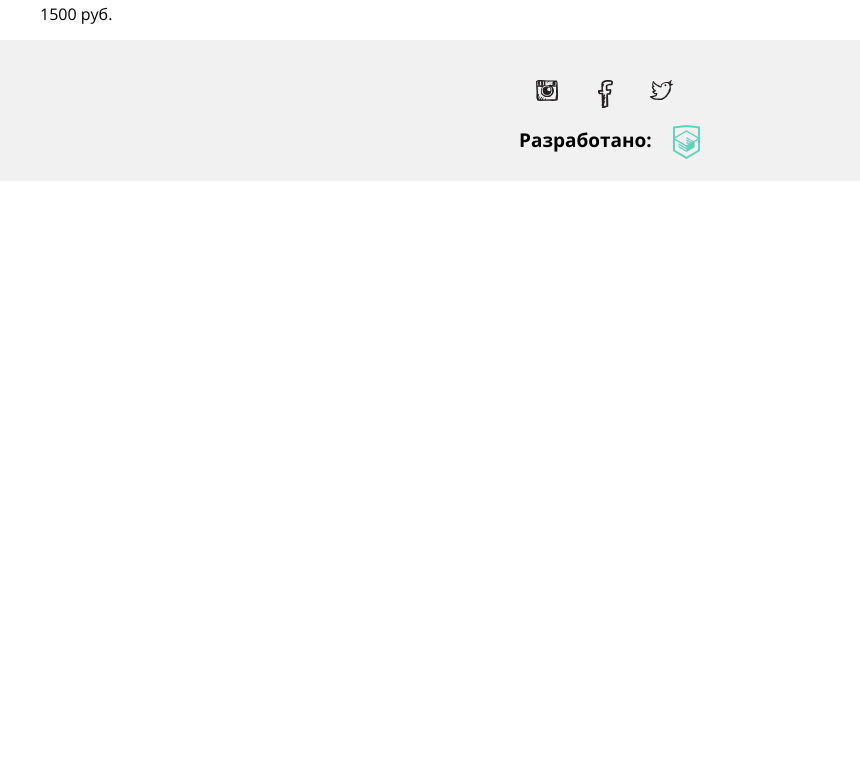
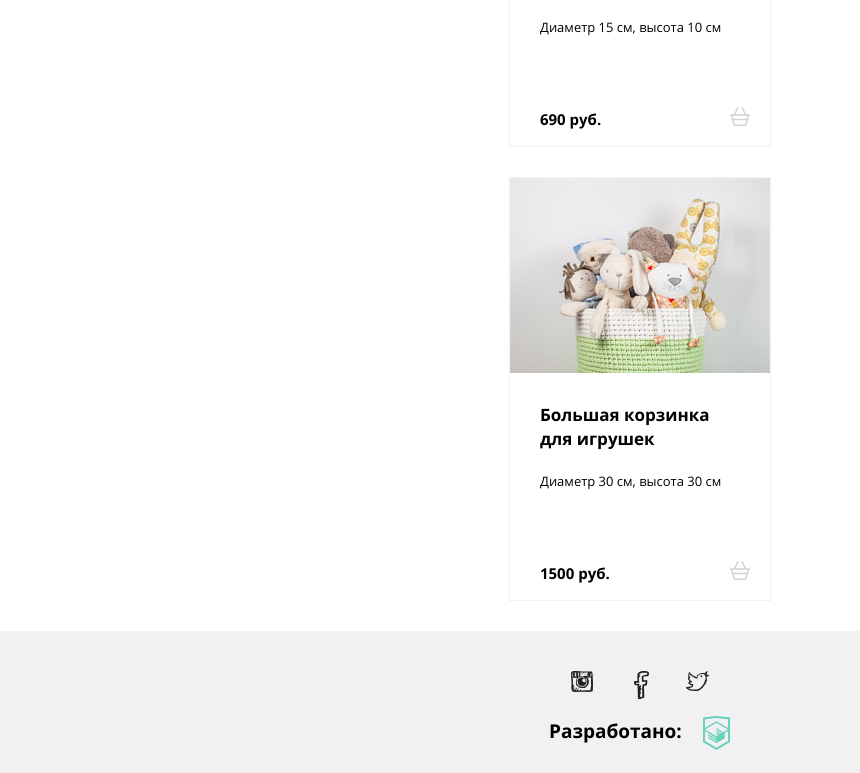
Before and after one commit to xlopok/915385-mishka-16, a website: page source/catalog.html in a window 1280 px wide. Shown: the part 1256-2029 px from the top of the page, without its empty margins (0-860 px from the left). Before the commit the page ends 1437 px from the top, so only its background shows below. Drawn offline with nearby package versions, Linux system fonts and the light colour scheme; files that its build step writes are made by us from their sources.

Commit message:
task1 completed

```diff
--- a/source/catalog.html
+++ b/source/catalog.html
@@ -38,13 +38,14 @@
     </header>
     <main class="page-main">
       <section class="catalog">
+        <div class="catalog__wrap">
           <h1 class="catalog__header">
             Каталог товаров
           </h1>
           <div class="catalog__wrap">
             <ul class="catalog__list">
               <li class="catalog__list-item catalog-item">
-              <img src="http://placehold.it/260x195" alt="Зайчик-попрыгайчик" width="260" height="195" class="catalog-item__image">
+                <img class="catalog__image" src="img/photo-hare-mobile@1x.jpg" alt="Зайчик-попрыгайчик" width="260" height="195" class="catalog-item__image">
                 <p class="catalog-item__name">
                   <span class="catalog-item__header">Зайчик-попрыгайчик</span>
                   <span class="catalog-item__desctiption">Рост 30 смб вес 200 г</span>
@@ -54,7 +55,7 @@
                 </p>
               </li>
               <li class="catalog__list-item catalog-item">
-              <img src="http://placehold.it/260x195" alt="Корзинка для белья" width="260" height="195" class="catalog-item__image">
+                <img class="catalog__image" src="img/photo-bowl-mobile@1x.jpg" alt="Корзинка для белья" width="260" height="195" class="catalog-item__image">
                 <p class="catalog-item__name">
                   <span class="catalog-item__header">Корзинка для белья</span>
                   <span class="catalog-item__desctiption">Диаметр 15 см, высота 10 см</span>
@@ -64,7 +65,7 @@
                 </p>
               </li>
               <li class="catalog__list-item catalog-item">
-              <img src="http://placehold.it/260x195" alt="Большая корзинка для игрушек" width="260" height="195" class="catalog-item__image">
+                <img class="catalog__image" src="img/photo-toys-mobile@1x.jpg" alt="Большая корзинка для игрушек" width="260" height="195" class="catalog-item__image">
                 <p class="catalog-item__name">
                   <span class="catalog-item__header">Большая корзинка для игрушек</span>
                   <span class="catalog-item__desctiption">Диаметр 30 см, высота 30 см</span>
@@ -74,6 +75,7 @@
                 </p>
               </li>
             </ul>
+          </div>
         </div>
       </section>
     </main>
--- /dev/null
+++ b/source/sass/blocks/catalog.catalog.scss
@@ -0,0 +1,91 @@
+.catalog__wrap {
+  width: 320px;
+  margin: 0 auto;
+}
+
+.catalog__header {
+  @include centered;
+
+  background-color: $light-gray;
+  font-family: $osb;
+  font-size: 27px;
+  line-height: 30px;
+  height: 177px;
+  margin: 0;
+  margin-bottom: 30px;
+}
+
+.catalog__list {
+  @include clear-list;
+  @include df;
+  @include aic;
+
+  flex-direction: column;
+}
+
+.catalog__list-item {
+  @include df;
+  // @include aic;
+
+  flex-direction: column;
+  border: 1px solid $light-gray;
+  margin-bottom: 30px;
+}
+
+.catalog-item__name {
+  display: flex;
+  flex-direction: column;
+  align-items: flex-start;
+  margin: 0;
+  margin-top: 30px;
+  margin-bottom: 50px;
+
+  @include pr;
+
+  &::after {
+    @include pa;
+
+    content: "";
+    width: 260px;
+    height: 10px;
+    color: $light-gray;
+    bottom: -30px;
+    right: 20px;
+  }
+}
+
+.catalog-item__header {
+  font-family: $osb;
+  padding-left: 30px;
+  font-size: 17px;
+  line-height: 24px;
+  width: 200px;
+  margin: 0;
+  margin-bottom: 15px;
+}
+
+.catalog-item__desctiption {
+  padding-left: 30px;
+  font-size: 13px;
+  line-height: 30px;
+}
+
+.catalog-item__price {
+  padding-left: 30px;
+  font-family: $osb;
+  font-size: 15px;
+  line-height: 24px;
+
+  @include pr;
+
+  &::after {
+    @include pa;
+
+    content: "";
+    width: 20px;
+    height: 19px;
+    background-image: url("../../img/icon-cart.svg");
+    opacity: 0.2;
+    right: 20px;
+  }
+}
--- a/source/sass/blocks/index.about.scss
+++ b/source/sass/blocks/index.about.scss
@@ -34,6 +34,7 @@
   font-size: 17px;
   line-height: 20px;
   margin-bottom: 85px;
+  padding-left: 30px;
 
   @include pr;
 
@@ -48,7 +49,7 @@
     height: 40px;
 
     top: -50px;
-    left: 0;
+    left: 30px;
   }
 }
 
--- a/source/sass/blocks/index.page-footer.scss
+++ b/source/sass/blocks/index.page-footer.scss
@@ -3,7 +3,7 @@
 }
 
 .page-footer__wrapper {
-  width: 320px;
+  width: 260px;
   margin: 0 auto;
 }
 
@@ -30,21 +30,21 @@
     background-image: url("../../img/icon-insta.svg");
     background-repeat: no-repeat;
     background-position: 0 0;
-    left: 56px;
+    left: 61px;
   }
 
   &--facebook {
     background-image: url("../../img/icon-fb.svg");
     background-repeat: no-repeat;
     background-position: 0 0;
-    left: 118px;
+    left: 124px;
   }
 
   &--twitter {
     background-image: url("../../img/icon-twitter.svg");
     background-repeat: no-repeat;
     background-position: 0 0;
-    left: 170px;
+    left: 176px;
   }
 }
 
@@ -67,6 +67,6 @@
   background-repeat: no-repeat;
   width: 27px;
   height: 34px;
-  right: 100px;
+  right: 40px;
   top: -5px;
 }
--- a/source/sass/style.scss
+++ b/source/sass/style.scss
@@ -7,6 +7,7 @@
 @import "blocks/index.most-popular";
 @import "blocks/index.about";
 @import "blocks/index.page-footer";
+@import "blocks/catalog.catalog";
 
 body {
   font-family: $os;
--- a/source/sass/variables.scss
+++ b/source/sass/variables.scss
@@ -6,4 +6,5 @@ $osb: "Open Sans Bold", sans-serif;
 $white: #ffffff;
 $black: #000000;
 $gray: #444444;
+$light-gray: #f1f1f1;
 // Сетка
```
Lines whose indentation alone changed are shown as unchanged.
